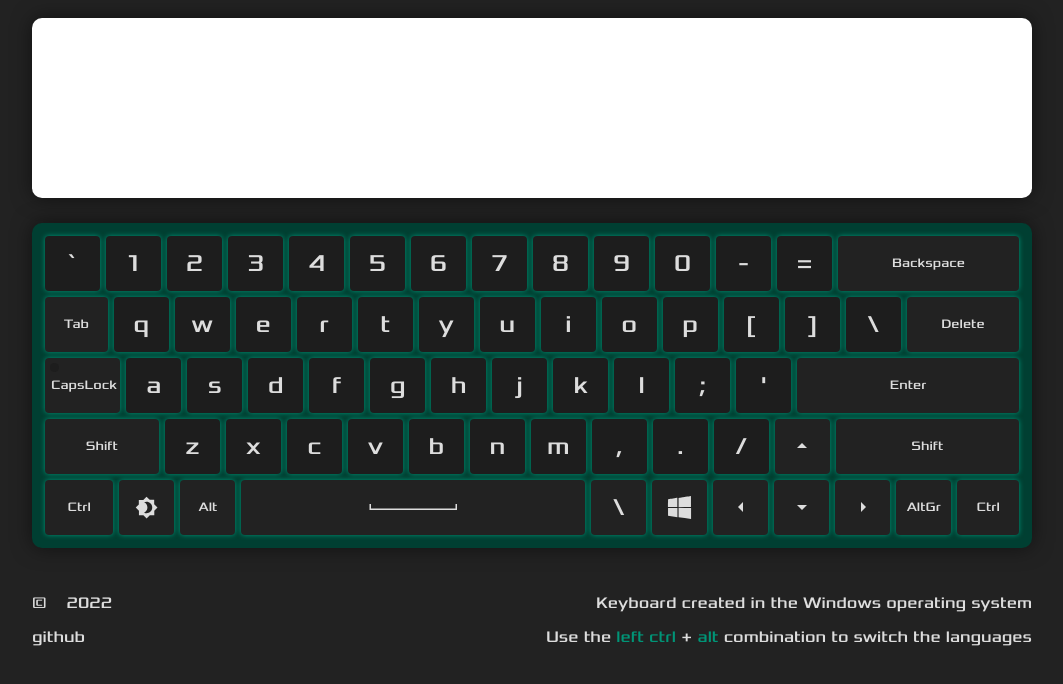
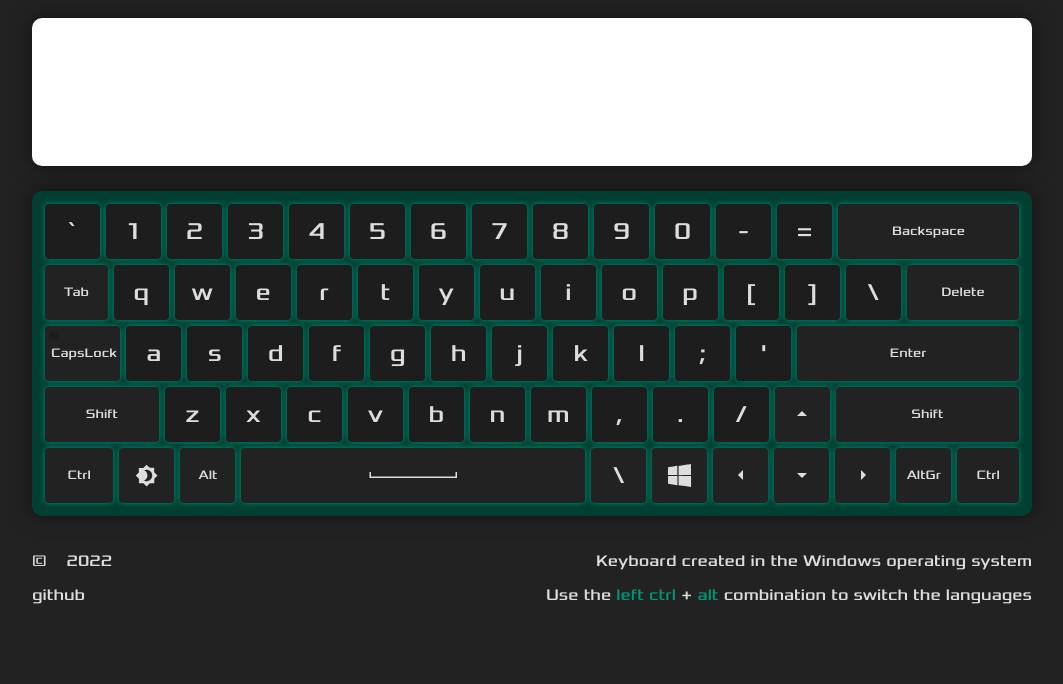
Before and after one commit to Gricyan/virtual-keyboard, a website built with webpack: page src/index.html in a window 1280 px wide. Shown: the part 66-750 px from the top of the page, without its empty margins (108-1171 px from the left). Built offline with nearby package versions, Linux system fonts and the light colour scheme.

Commit message:
fix: delete margin from footer

```diff
--- a/src/index.html
+++ b/src/index.html
@@ -20,7 +20,7 @@
 </header>
 
   <div class="container">
-    <textarea class="textarea" name="" id="textarea" rows="5"></textarea>
+    <textarea class="textarea" name="" id="textarea" rows="4"></textarea>
     <div class="keyboard-container">
       <div class="keyboard__keys">
       </div>
--- a/src/styles/components/_footer.scss
+++ b/src/styles/components/_footer.scss
@@ -1,7 +1,3 @@
-footer {
-  margin-top: 10px;
-}
-
 .footer-container {
   box-sizing: border-box;
   max-width: $content-width;
```
Also changed, not shown: dist/index.html, dist/style.css.
